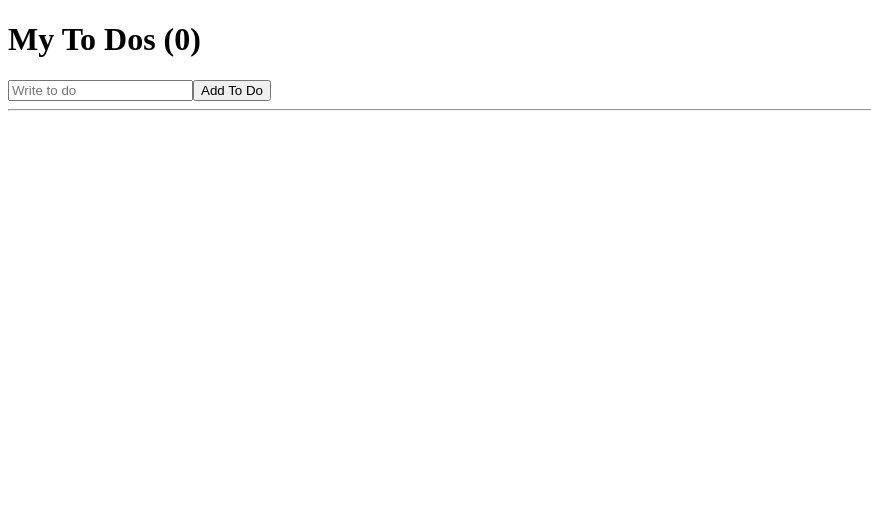
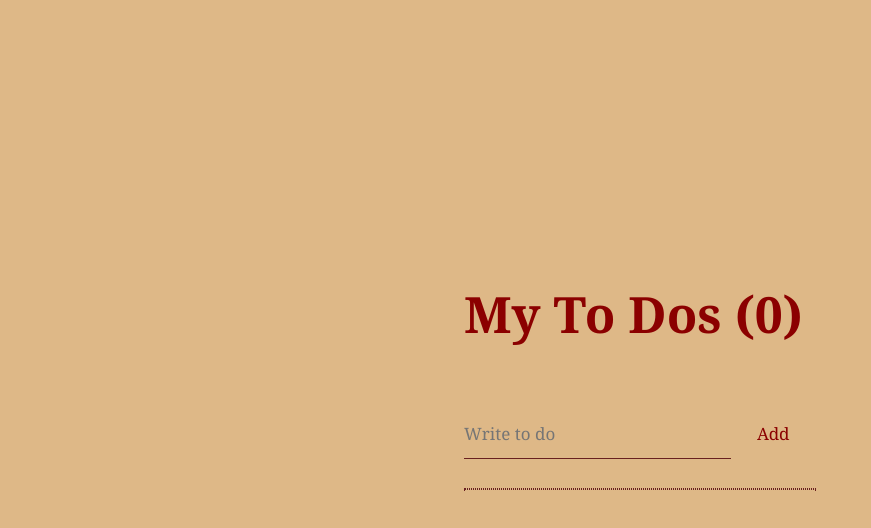
Before and after one commit to ioimmini/React-JS, a React (Create React App) app in the folder react-for-beginners/: page / in a window 1280 px wide. Shown: the top 528 px of the page, without its empty margins (0-871 px from the left). Built offline with nearby package versions, Linux system fonts and the light colour scheme.

Commit message:
ReactToDolist

```diff
--- a/react-for-beginners/src/App.js
+++ b/react-for-beginners/src/App.js
@@ -15,6 +15,10 @@ function App() {
     setToDo(""); //state를 직접적으로 수정하지 않는다
 
   };
+  const deleteBtn = index => {
+    setToDos(toDos.filter((item, toDoIndex) => index !== toDoIndex));
+    };
+
 
   return (
     <div>
@@ -26,12 +30,14 @@ function App() {
           type="text"
           placeholder="Write to do"
         />
-        <button>Add To Do</button>
+        <button>Add</button>
       </form>
       <hr/>
       <ul>
       {toDos.map((item, index) => (
-      <li key={index}>{item}</li>
+      <li key={index}>{item}
+      <button  onClick={() => deleteBtn(index)}>X</button>
+      </li>
       ))}
       </ul>
     </div>
--- a/react-for-beginners/src/App.module.css
+++ b/react-for-beginners/src/App.module.css
@@ -1,4 +1,79 @@
-.title {
-    font-family: 'Roboto', sans-serif;
+* {
+    margin: 0;
+    padding: 0;
+    font-size: 17px;
+    color: rgb(139, 0, 0);
+    font-family:Georgia, 'Times New Roman', Times, serif;
+    box-sizing: border-box;
+}
+body {
+    display: flex;
+    align-items: center;
+    justify-content: center;
+    background-color: burlywood;
+    height: 100vh;
+}
+h1 {
+    font-size: 50px;
+    margin-bottom: 30px;
+}
+
+hr {
+    border: 1.5px dotted rgb(105, 32, 32);
+    margin-bottom: 30px;
+    width: 100%;
+}
+form{
+    display: flex;
+    align-items: baseline;
+}
+li{
+    list-style-type: none;
     font-size: 20px;
+    height: 60px;
+    display: flex;
+    align-items: baseline;
+    justify-content: space-between;
+
+
 }
+
+
+input {
+    margin-bottom: 10px;
+    background-color: inherit;
+    border: none;
+    border-bottom: 1px solid  rgb(105, 32, 32);;
+    width: 100%;
+    height: 50px;
+    padding-bottom: 1px;
+}
+input:focus {
+    outline: none;
+}
+
+input:disabled {
+    border: none;
+}
+
+button {
+    font-size: 17px;
+    margin: 30px 15px;
+    padding: 5px;
+    background-color: inherit;
+    border: none;
+    text-align: center;
+    cursor: pointer;
+    width: 70px;
+    height: 50px;
+}
+
+button:hover {
+    background-color: rgb(105, 32, 32);
+    color: burlywood;
+    transition: all 0.3s ease-in-out;
+}
+
+#container {
+    width: 450px;
+}
```
